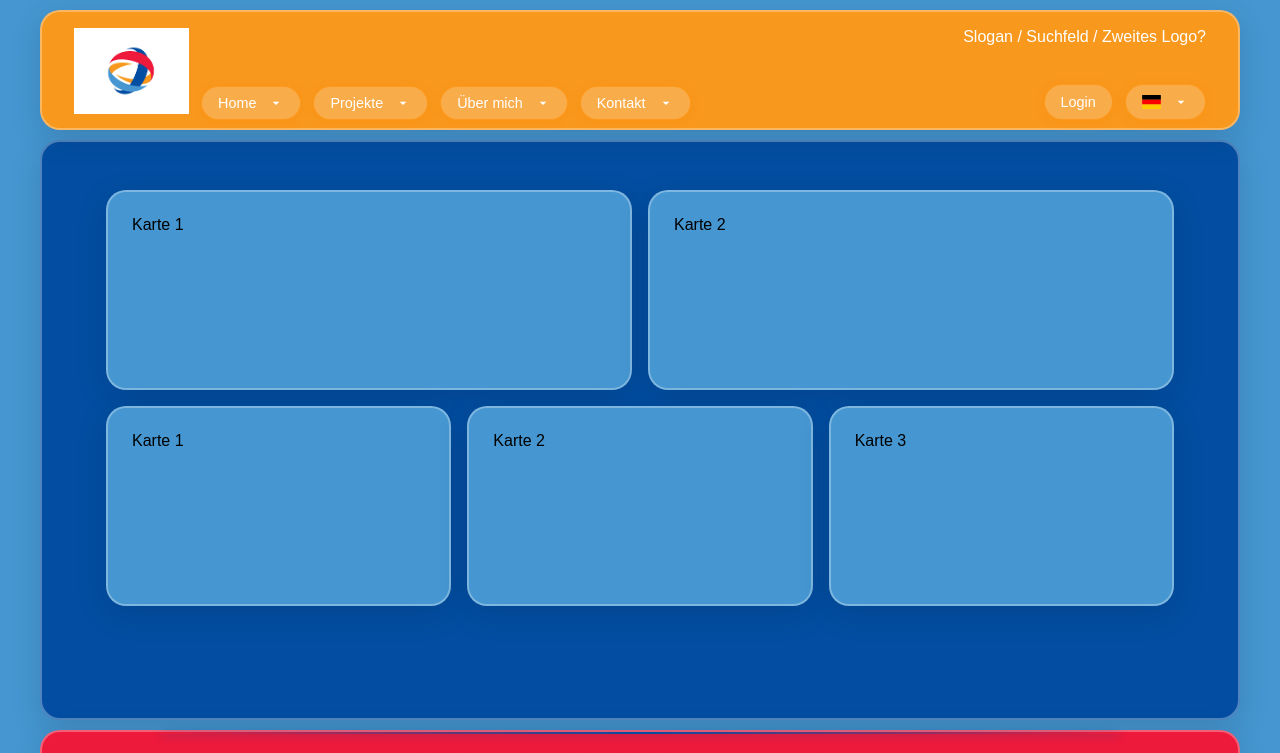
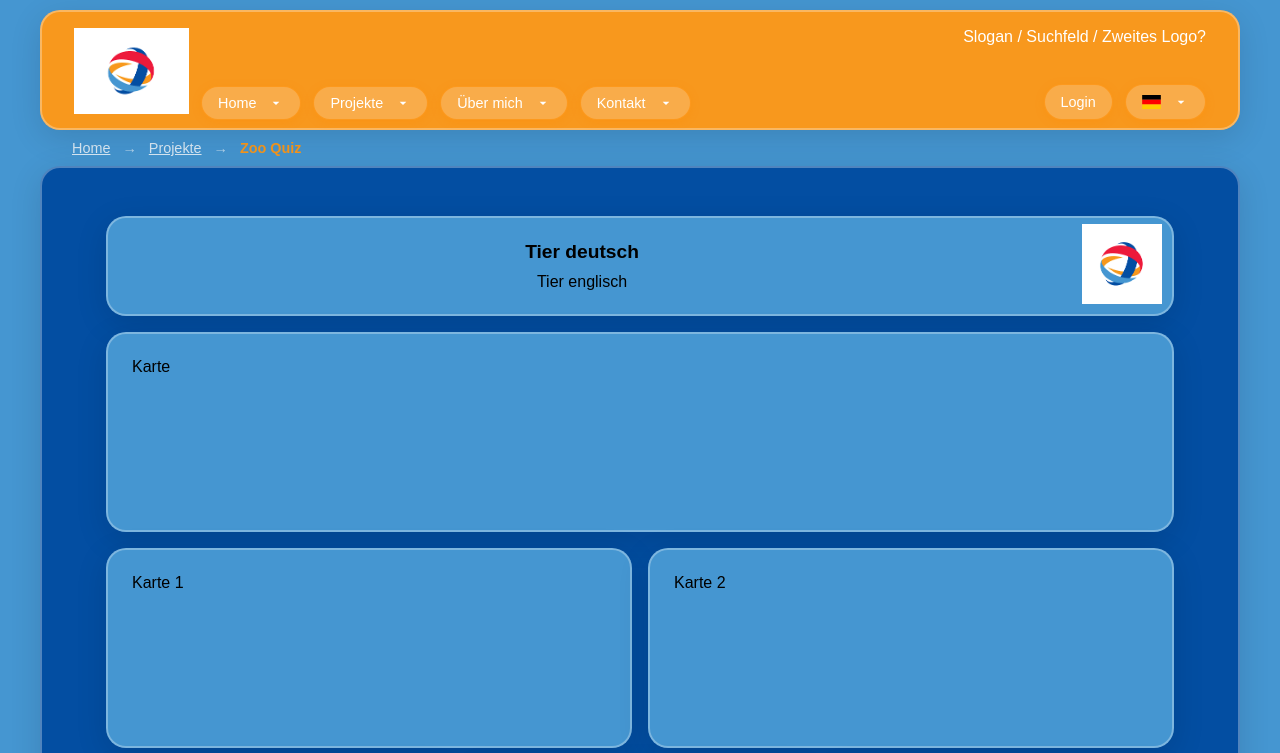
Before and after one commit to MelanieB-007/Vorlagen-homepage, a plain HTML site: page orange-blue-red-without-color-gradient/index.html in a window 1280 px wide. Shown: the top 753 px of the page. Drawn offline with nearby package versions, Linux system fonts and the light colour scheme.

Commit message:
insert card-header and breadcrumb

```diff
--- /dev/null
+++ b/orange-blue-red-without-color-gradient/css/breadcrumb.css
@@ -0,0 +1,36 @@
+.breadcrumb {
+    padding-left: 2rem;
+    padding-right: 1rem;
+    margin: 0.5rem 0 1.5rem 0;
+}
+
+.breadcrumb ul {
+    display: flex;
+    list-style: none;
+    margin: 0;
+    padding: 0;
+    gap: 0;
+    font-size: 0.9rem;
+    color: rgba(255,255,255,0.8);
+}
+
+.breadcrumb li:not(:last-child)::after {
+    content: "→";
+    color: rgba(255,255,255,0.6) !important;
+    margin: 0 0.75rem;
+    font-weight: 300;
+}
+
+.breadcrumb a {
+    color: rgba(255,255,255,0.8);
+}
+
+.breadcrumb a:hover {
+    color: #fff;
+    text-decoration: underline;
+}
+
+.breadcrumb [aria-current="page"] {
+    color: #f8981d;
+    font-weight: 600;
+}
--- a/orange-blue-red-without-color-gradient/css/cards.css
+++ b/orange-blue-red-without-color-gradient/css/cards.css
@@ -30,6 +30,57 @@
     box-shadow: var(--shadow-card-hover);
 }
 
+.card-header {
+    display: flex !important;
+    flex-direction: row !important;
+    justify-content: space-between !important;
+    align-items: center !important;
+    gap: 1rem;
+    width: 100%;
+    height: var(--height-card-header);
+    padding: 0;
+}
+
+.card-header-text {
+    flex: 1;
+    margin: 0;
+
+    display: flex !important;
+    flex-direction: column !important;
+    justify-content: center !important;
+    align-items: center !important;
+    text-align: center;
+    height: 100%;
+}
+
+.card-header-text-1 {
+    font-weight: 900;
+    font-size: 1.2em;
+    line-height: 1.1;
+    margin-bottom: 10px;
+}
+
+.card-header-text-2 {
+    font-weight: 400;
+    font-size: 1em;
+}
+
+.card-picture-wrapper {
+    flex-shrink: 0;
+    margin: 0;
+    padding: 10px;
+}
+
+.card-picture-header {
+    width: 80px;
+    height: 80px;
+    object-fit: cover;
+}
+
+.card-col1 {
+    flex: 1;
+    max-width: var(--max-width-card);
+}
 .card-col2 {
     flex: 1 1 48%;
     max-width: var(--max-width-card-col2);
--- a/orange-blue-red-without-color-gradient/css/main.css
+++ b/orange-blue-red-without-color-gradient/css/main.css
@@ -1,4 +1,5 @@
 @import "cards.css";
+@import "breadcrumb.css";
 
 .container {
     max-width: var(--width-page);
--- a/orange-blue-red-without-color-gradient/css/styles.css
+++ b/orange-blue-red-without-color-gradient/css/styles.css
@@ -78,6 +78,7 @@
     --max-width-card-col2:              550px;
     --max-width-card-col3:              360px;
     --height-card:                      200px;
+    --height-card-header:               100px;
 }
 
 body {
--- a/orange-blue-red-without-color-gradient/index.html
+++ b/orange-blue-red-without-color-gradient/index.html
@@ -94,8 +94,33 @@
                 </div>
             </div>
         </header>
+        <!-- 2. Breadcrumb -->
+        <nav aria-label="Breadcrumb" class="container breadcrumb">
+            <ul>
+                <li><a href="#home">Home</a></li>
+                <li><a href="#projekte">Projekte</a></li>
+                <li aria-current="page">Zoo Quiz</li>
+            </ul>
+        </nav>
+        <main class="main container">
+            <!-- Header Karte -->
+            <div class="cards-container">
+                <div class="card card-header">
+                    <div class="card-header-text">
+                        <div class="card-header-text-1">Tier deutsch</div>
+                        <div class="card-header-text-2">Tier englisch</div>
+                    </div>
+                    <div class="card-picture-wrapper">
+                        <img class="card-picture-header" src="images/logo.png" alt="Tier Logo" />
+                    </div>
+                </div>
+            </div>
 
-        <main class="main container">
+            <!-- 1 Karte -->
+            <div class="cards-container">
+                <div class="card card-col1">Karte</div>
+            </div>
+
             <!-- 2 Karten -->
             <div class="cards-container">
                 <div class="card card-col2">Karte 1</div>
```
